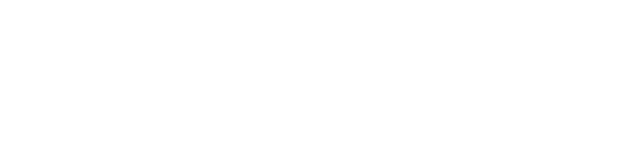
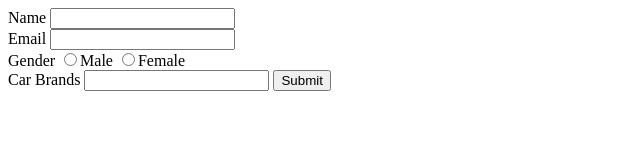
Before and after one commit to acciojob/car-insurance-form-Nahidahussain, a website: page main.html in a window 1280 px wide. Shown: the whole page, without its empty margins (0-640 px from the left). Drawn offline with Linux system fonts and the light colour scheme.

Commit message:
created a submission

```diff
--- a/main.html
+++ b/main.html
@@ -7,10 +7,23 @@
 </head>
 
 <body>
-	<!-- the entire body must be written by student -->
-    <script type="text/javascript" src="./script.js">
-</script>
-
+	<form>
+		<label for = "fname">Name</label>
+		<input type="text" id="fname"name="fname" required><br>
+		<label for ="femail">Email</label>
+		<input type="email" id="femail" required><br>
+		<label for="gender">Gender</label>
+		<input type="radio" name = "gender" value="male" required>Male
+		<input type="radio" name = "gender" value="female" required>Female<br>
+		<label for="fcar">Car Brands</label>
+		<input type="dropdown" name="car" id="cars">
+		<datalist id="cars">
+			<option value="BMW">
+			<option value="Audi">
+			<option value="Mercedez">
+		</datalist>
+		<input type="submit" value="Submit">
+	</form>
 </body>
 
 </html>
```
